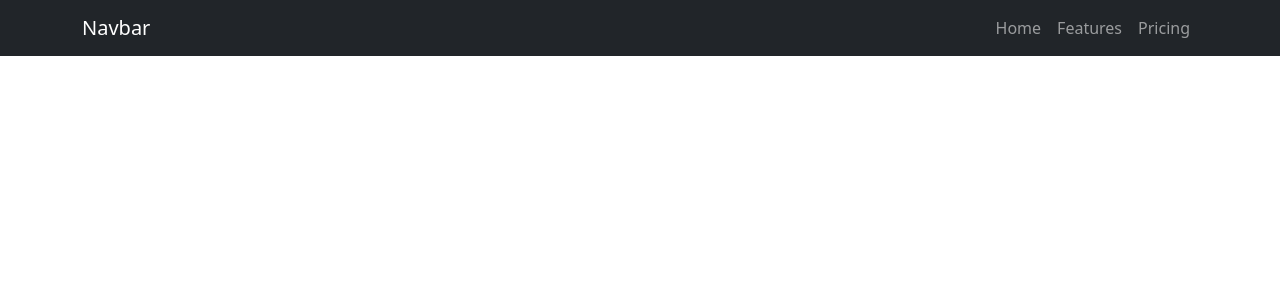
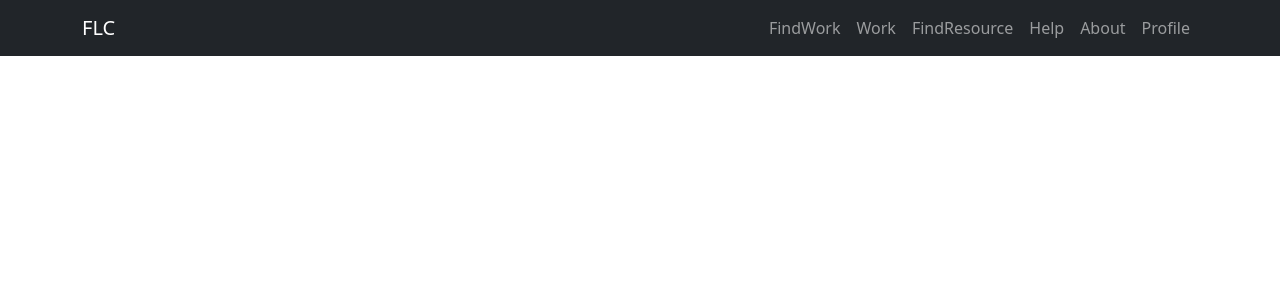
Before and after one commit to maldanna/ReactJS, a React (Create React App) app in the folder farrmer-labour-app/: page / in a window 1280 px wide. Shown: the top 300 px of the page. Built offline with nearby package versions, Linux system fonts and the light colour scheme.

Commit message:
added nav links

```diff
--- a/farrmer-labour-app/src/components/HomeNavigationBar.js
+++ b/farrmer-labour-app/src/components/HomeNavigationBar.js
@@ -10,11 +10,14 @@ function HomeNavigationBar() {
 <>
       <Navbar bg="dark" variant="dark">
         <Container>
-          <Navbar.Brand href="#home">Navbar</Navbar.Brand>
+          <Navbar.Brand href="#">FLC</Navbar.Brand>
           <Nav className="ml-auto">
-            <Nav.Link href="#home">Home</Nav.Link>
-            <Nav.Link href="#features">Features</Nav.Link>
-            <Nav.Link href="#pricing">Pricing</Nav.Link>
+            <Nav.Link href="/findWork">FindWork</Nav.Link>
+            <Nav.Link href="/work">Work</Nav.Link>
+            <Nav.Link href="/findResource">FindResource</Nav.Link>
+            <Nav.Link href="/help">Help</Nav.Link>
+            <Nav.Link href="/about">About</Nav.Link>
+            <Nav.Link href="/profile">Profile</Nav.Link>
           </Nav>
         </Container>
       </Navbar>
```
